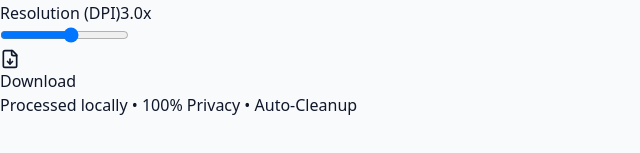
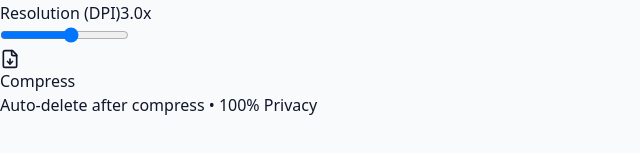
Before and after one commit to Benedict-CS/pdf-compress, a React (Vite) app in the folder frontend/: page / in a window 1280 px wide. Shown: the part 317-470 px from the top of the page, without its empty margins (0-640 px from the left). Built offline with nearby package versions, Linux system fonts and the light colour scheme.

Commit message:
UI: Refine copy - rename action to COMPRESS and clarify data deletion policy

```diff
--- a/frontend/src/App.tsx
+++ b/frontend/src/App.tsx
@@ -328,14 +328,14 @@ function App() {
                 }`}
               >
                 {isProcessing ? (
-                  <><Loader2 className="animate-spin" size={20} /><span className="uppercase tracking-widest">Processing...</span></>
+                  <><Loader2 className="animate-spin" size={20} /><span className="uppercase tracking-widest text-sm">Processing...</span></>
                 ) : (
-                  <><FileDown size={20} /><span className="uppercase tracking-[0.2em] text-sm">Download</span></>
+                  <><FileDown size={20} /><span className="uppercase tracking-[0.2em] text-sm">Compress</span></>
                 )}
-              </button>
-              <p className="text-center text-[9px] text-slate-400 font-bold leading-none mt-4 uppercase tracking-[0.1em] opacity-60">
-                Processed locally • 100% Privacy • Auto-Cleanup
-              </p>
+                </button>
+                <p className="text-center text-[9px] text-slate-400 font-bold leading-none mt-4 uppercase tracking-[0.1em] opacity-60">
+                Auto-delete after compress • 100% Privacy
+                </p>
             </div>
           </div>
         </div>
```
